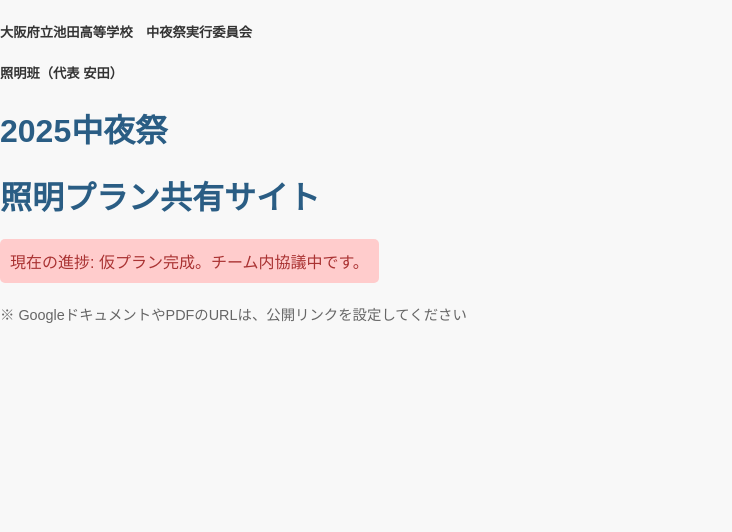
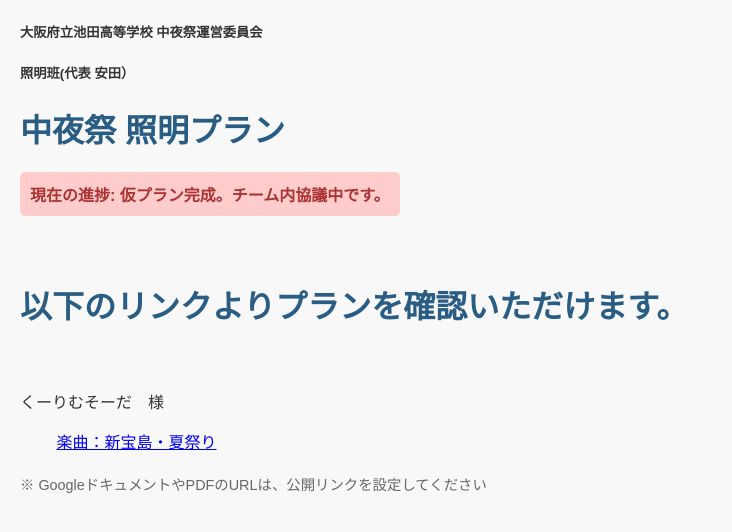
Before and after one commit to kota4477/tyu-yasai, a plain HTML site: page index.html in a window 1280 px wide. Shown: the whole page, without its empty margins (0-732 px from the left). Drawn offline with Linux system fonts and the light colour scheme.

Commit message:
Update index.html

```diff
--- a/index.html
+++ b/index.html
@@ -4,10 +4,11 @@
     <meta charset="UTF-8">
     <meta name="viewport" content="width=device-width, initial-scale=1.0">
     <title>照明プラン共有</title>
-    <style>
+    </head>
+<style>
         body {
             font-family: Arial, sans-serif;
-            margin: 0px;
+            margin: 20px;
             background-color: #f8f8f8;
             color: #333;
         }
@@ -19,7 +20,7 @@
             border-radius: 5px;
             width: fit-content;
             margin-bottom: 20px;
-            font-weight: 30px;
+            font-weight: bold;
         }
         .status-preparing {
             background: #ffcccc;
@@ -33,36 +34,25 @@
             border: 1px solid #ccc;
             border-radius: 5px;
         }
-        button {
-            margin-bottom: 20px;
-            padding: 5px 10px;
-            border: none;
-            border-radius: 5px;
-            background: #2a5d84;
-            color: white;
-            cursor: pointer;
-        }
-        button:hover {
-            background: #1d405b;
-        }
+
+
     </style>
 
-</head>
 <body>
-    <h5>大阪府立池田高等学校　中夜祭実行委員会</h5>
-    <h5>照明班（代表 安田）</h5>
-    <h1> 2025中夜祭</h1>
-    <h1> 照明プラン共有サイト</h1>
+    <h5>大阪府立池田高等学校 中夜祭運営委員会</h5>
+    <h5>照明班(代表 安田）</h5>
+    <h1>中夜祭 照明プラン</h1>
 
 
     <div id="statusBox" class="status status-preparing">
         現在の進捗: 仮プラン完成。チーム内協議中です。
     </div>
 
-
-
-
-
+　　<h1>以下のリンクよりプランを確認いただけます。</h1>
+　　<p>くーりむそーだ　様
+　　<p>
+　　    <a href="https://docs.google.com/spreadsheets/d/1LHZrKcb9eG0Bvx7LdA6KbNNYa3uS_fBkez9hNbI6vfo/edit?usp=sharing">楽曲：新宝島・夏祭り</a>
+　　</p>
     <p style="margin-top: 20px; font-size: 0.9em; color: #666;">
         ※ GoogleドキュメントやPDFのURLは、公開リンクを設定してください
     </p>
```
